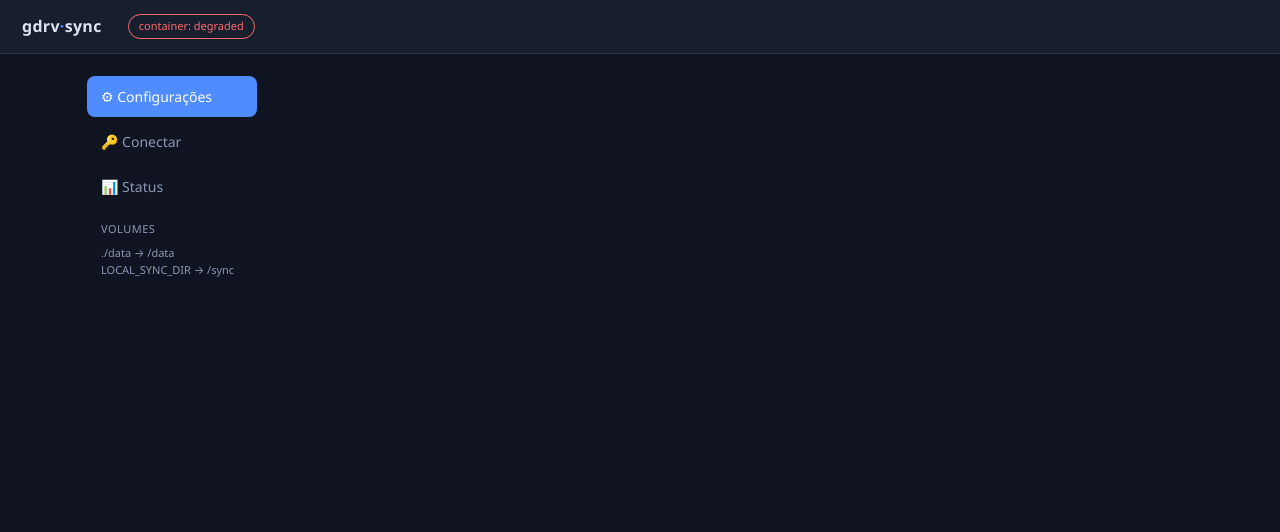
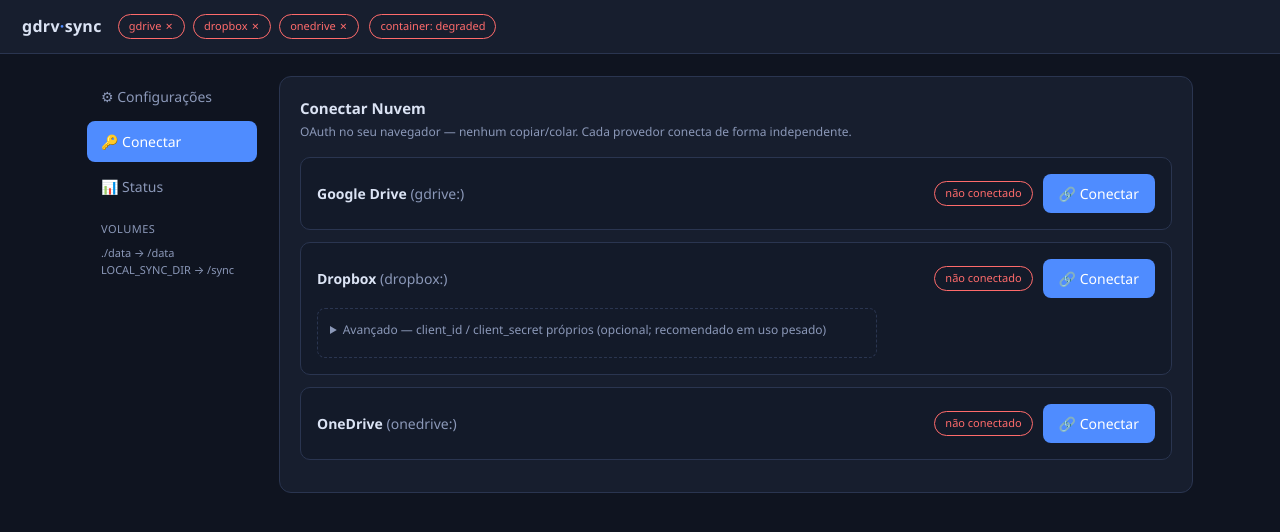
Before and after one commit to katzzero/GDrv-Sync, a FastAPI app: page /connect in a window 1280 px wide. Shown: the top 532 px of the page. Run offline with FastAPI, Linux system fonts and the light colour scheme; parts of the project's set-up code (start-up, migrations or seed data) failed here and were passed over.

Commit message:
fix(ui): páginas Conectar/Status em branco, texto sobre o toggle, navegação
- sections de connect/status sem classe 'active' → páginas renderizavam vazias
- go() apenas alternava CSS classes sem navegar; agora navega por rota e
  destaca o item ativo do menu pelo pathname
- .toggle inline ignorava width/height (CSS) → knob/texto sobrepostos;
  display:inline-block corrige o layout
- 'Conectar' aparecia mesmo autenticado → vira 'Reconectar'
- badges de provedor no header agora populados via /healthz (era dead {{ prov_badges }})
- caixas do Connect exibem nome amigável (Google Drive/Dropbox/OneDrive) + chave

```diff
--- a/app/templates/base.html
+++ b/app/templates/base.html
@@ -54,7 +54,7 @@
         .adv{border:1px dashed var(--line);border-radius:8px;padding:12px;display:none;max-width:560px;margin-top:12px}
         .adv.show{display:block}
         .adv summary{cursor:pointer;color:var(--muted);font-size:12px;margin-bottom:6px}
-        .toggle{position:relative;width:42px;height:23px;flex-shrink:0}
+        .toggle{position:relative;width:42px;height:23px;flex-shrink:0;display:inline-block}
         .toggle input{display:none}
         .toggle span{position:absolute;inset:0;background:var(--line);border-radius:20px;cursor:pointer;transition:.2s}
         .toggle span::after{content:"";position:absolute;top:2.5px;left:3px;width:18px;height:18px;background:#fff;border-radius:50%;transition:.2s}
@@ -104,13 +104,13 @@
 <body>
 <header>
     <div class="logo">gdrv<span>·</span>sync</div>
-    <span id="provBadges">{{ prov_badges | safe }}</span>
+    <span id="provBadges" style="display:flex;gap:8px"></span>
     <span class="badge {% if healthz_ok %}ok{% else %}off{% endif %}" id="healthBadge" title="GET /healthz">container: {% if healthz_ok %}healthy{% else %}degraded{% endif %}</span>
     <div class="spacer"></div>
 </header>
 <main>
     <nav>
-        <button class="active" data-view="settings" onclick="go('settings')">⚙ Configurações</button>
+        <button data-view="settings" onclick="go('settings')">⚙ Configurações</button>
         <button data-view="connect" onclick="go('connect')">🔑 Conectar</button>
         <button data-view="status" onclick="go('status')">📊 Status</button>
         <div class="navsub">Volumes</div>
@@ -119,15 +119,32 @@
     {% block content %}{% endblock %}
 </main>
 <script>
-function go(v){document.querySelectorAll('nav button[data-view]').forEach(b=>b.classList.toggle('active',b.dataset.view===v));document.querySelectorAll('section.view').forEach(s=>s.classList.toggle('active',s.id==='view-'+v));}
-// Poll /healthz every 30s and update badge.
+// Navigation between pages (server-rendered sections).
+const VIEWS={settings:'/',connect:'/connect',status:'/status'};
+function go(v){ if(VIEWS[v] && location.pathname!==VIEWS[v]) location.href=VIEWS[v]; }
+// Highlight the nav button matching the current path.
+(function(){
+  const path = location.pathname;
+  document.querySelectorAll('nav button[data-view]').forEach(b=>{
+    b.classList.toggle('active', VIEWS[b.dataset.view]===path);
+  });
+})();
+// Poll /healthz every 30s: container badge + per-provider badges.
+const PLABELS={gdrive:'Google Drive',dropbox:'Dropbox',onedrive:'OneDrive'};
 async function pollHealth(){
   try{
     const r=await fetch('/healthz'); const j=await r.json();
     const b=document.getElementById('healthBadge');
     if(j.ok){b.className='badge ok';b.textContent='container: healthy';}
     else {b.className='badge off';b.textContent='container: degraded';}
-  }catch{e}{}
+    const pb=document.getElementById('provBadges');
+    if(pb && j.providers){
+      pb.innerHTML=Object.entries(j.providers).map(([k,v])=>{
+        const cls=v.connected?'badge ok':'badge off';
+        return `<span class="${cls}" title="${PLABELS[k]||k}">${k} ${v.connected?'✓':'✗'}</span>`;
+      }).join('');
+    }
+  }catch(e){}
 }
 setInterval(pollHealth,30000); pollHealth();
 </script>
--- a/app/templates/connect.html
+++ b/app/templates/connect.html
@@ -1,14 +1,15 @@
 {% extends "base.html" %}
 {% block content %}
-<section class="view" id="view-connect">
+<section class="view active" id="view-connect">
     <div class="card">
         <h2>Conectar Nuvem</h2>
         <div class="sub">OAuth no seu navegador — nenhum copiar/colar. Cada provedor conecta de forma independente.</div>
         <div id="connectCards">
+            {% set labels = {'gdrive':'Google Drive','dropbox':'Dropbox','onedrive':'OneDrive'} %}
             {% for provider in ['gdrive', 'dropbox', 'onedrive'] %}
             <div class="pcard" id="card-{{ provider }}">
                 <div class="row">
-                    <b style="flex:1">{{ provider }}</b>
+                    <b style="flex:1">{{ labels[provider] }} <span style="color:var(--muted);font-weight:400">({{ provider }}:)</span></b>
                     <span class="badge {% if state[provider].connected %}ok{% else %}off{% endif %}"
                           id="badge-{{ provider }}">{{ '✓ conectado' if state[provider].connected else 'não conectado' }}</span>
                     <button class="btn{% if state[provider].connected %} ghost{% endif %}" id="btn-{{ provider }}"
--- a/app/templates/settings.html
+++ b/app/templates/settings.html
@@ -54,7 +54,7 @@ function renderPane(){
   const canEnable = connected;
 
   const connHtml = connected
-    ? `<div class="connstat ok">✓ <code>${escapeHtml(p)}</code> autenticado <div class="spacer"></div><button class="btn small ghost" onclick="go('connect')">Conectar</button></div>`
+    ? `<div class="connstat ok">✓ <code>${escapeHtml(p)}</code> autenticado <div class="spacer"></div><button class="btn small ghost" onclick="go('connect')">Reconectar</button></div>`
     : `<div class="connstat off">✗ <code>${escapeHtml(p)}</code> não autenticado <div class="spacer"></div><button class="btn small ghost" onclick="go('connect')">Conectar</button></div>`;
 
   const dirs = ['upload','download','bisync'].map(d=>{
--- a/app/templates/status.html
+++ b/app/templates/status.html
@@ -1,6 +1,6 @@
 {% extends "base.html" %}
 {% block content %}
-<section class="view" id="view-status">
+<section class="view active" id="view-status">
     <div class="card">
         <div class="row">
             <div><h2>Últimas execuções</h2><div class="sub">agendador: 1 comando por vez · /healthz a cada 30s</div></div>
```
